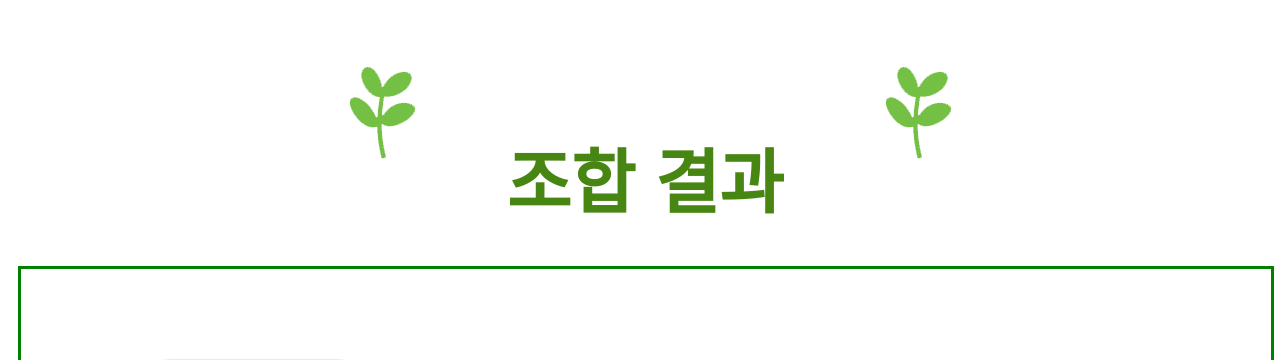
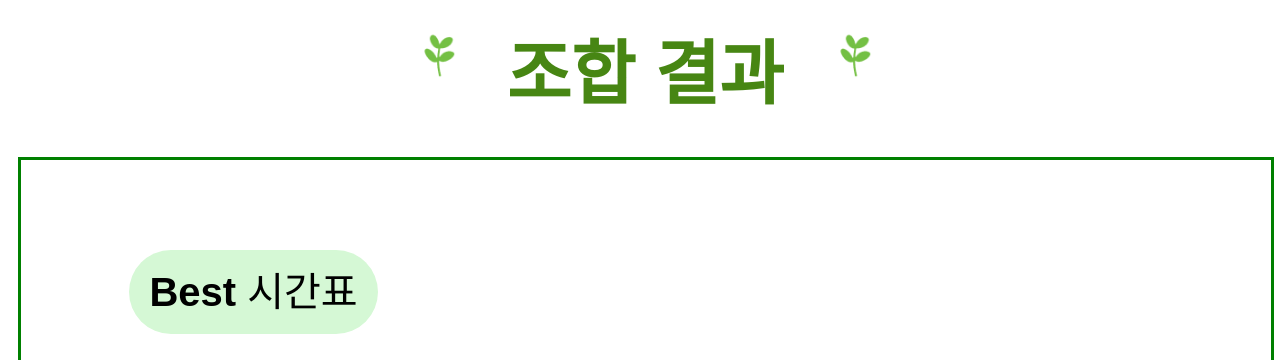
Before and after one commit to Imjieunn/Automatic_TimeTable_Maker, a Flask app: template templates/result.html in a window 1280 px wide. Shown: the top 360 px of the page. Run offline with Flask 2, Linux system fonts and the light colour scheme; the template is opened without the code that fills it, so the values that code supplies are empty; some web fonts are replaced.

Commit message:
html file

```diff
--- a/templates/main.html
+++ b/templates/main.html
@@ -14,7 +14,7 @@
       <span class="title-word title-word-2">TimeTable</span>
       <span class="title-word title-word-3">Maker</span>
     </h1>
-    <button onclick="location.href='/select'">Start</button>
+    <button onclick="location.href = '/select'">Start</button>
   </div>
 </body>
 
--- a/templates/result.html
+++ b/templates/result.html
@@ -8,9 +8,9 @@
 
 <body>
   <div class="top_box">
-    <img src="static/assets/img/새싹.png"/>
+    <img src="static/img/새싹.png" style="width:8%"/>
   <b style="color: rgb(71, 134, 19);">조합 결과</b>
-    <img src="static/assets/img/새싹.png"/>
+    <img src="static/img/새싹.png" style="width:8%"/>
   </div>
   <br>
 
@@ -22,7 +22,7 @@
         </div>
         <div class="calendar">
           <a href="https://for-s.seoultech.ac.kr/view/login.jsp">
-          <img src = "static/assets/img/장바구니.jpg" style="width: 100%; height: 95%"></p>
+          <img src = "static/img/장바구니.jpg" style="width: 100%; height: 95%"></p>
           <p  class = "text" style="font-size: 30px;">장바구니 담으러 가기(click!)
           </a>
         </div>
--- a/templates/select.html
+++ b/templates/select.html
@@ -213,7 +213,6 @@
             <option value="목">목</option>
             <option value="금">금</option>
           </select><br>
-
         </td>
       </tr>
     </table>
```
